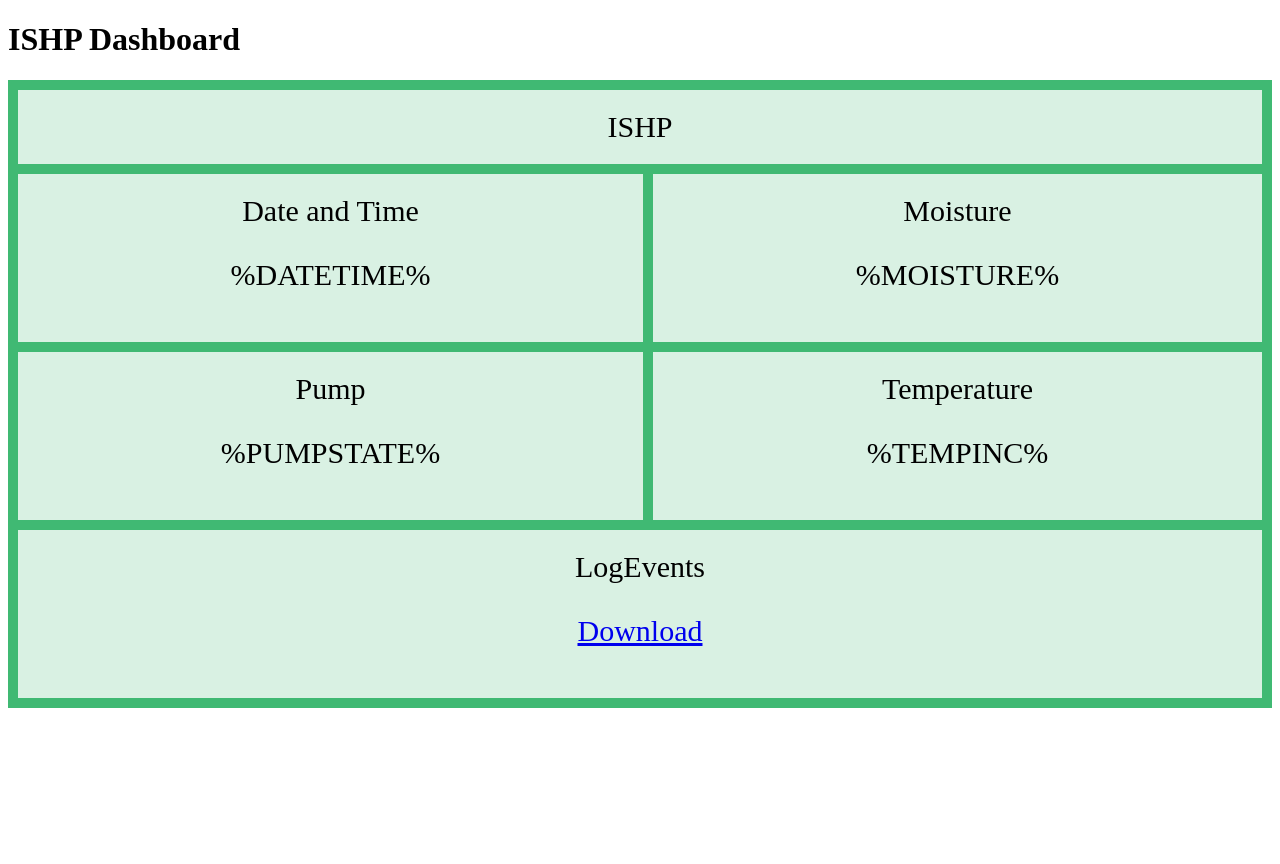
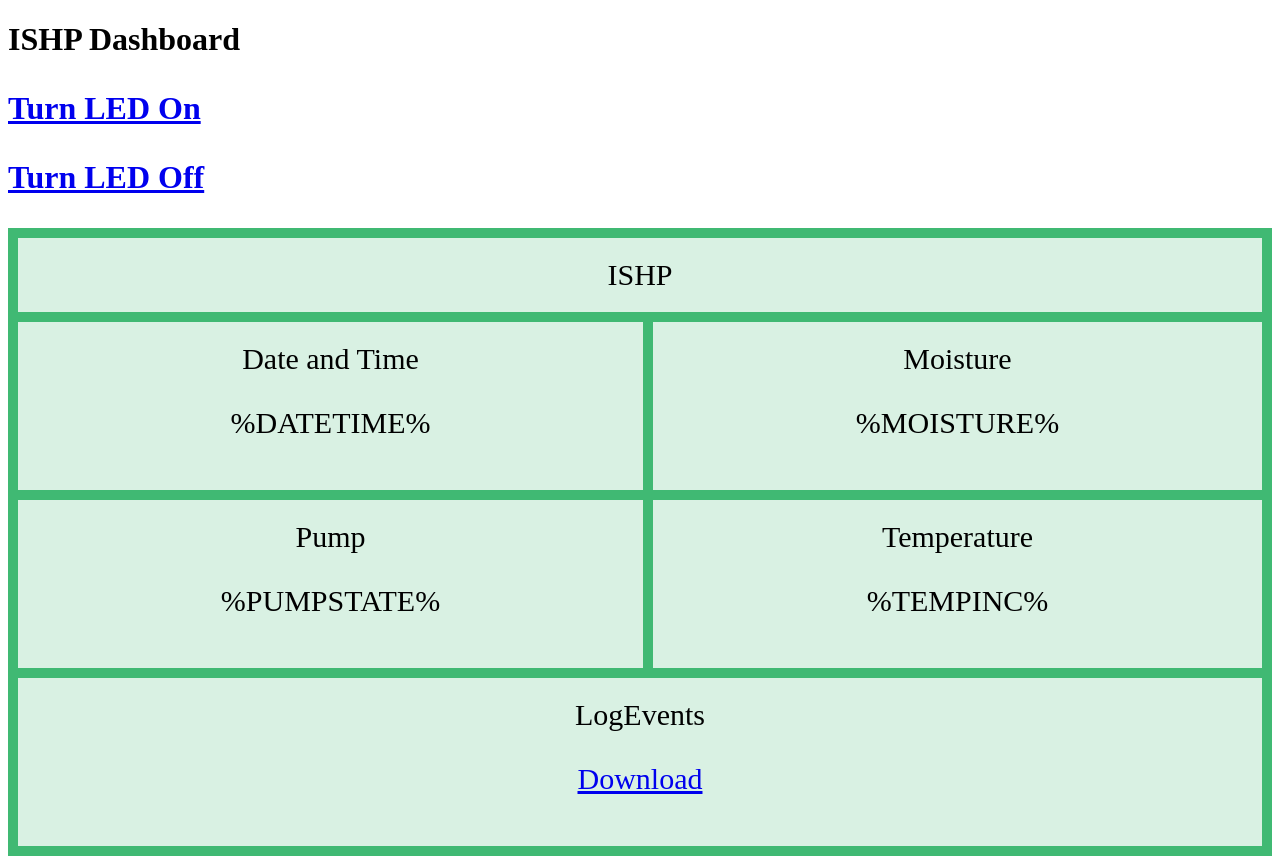
Before and after one commit to Huemanman/Smart-House-Project, a plain HTML site: page Robotics_Assignment_2/data/dashboard.html in a window 1280 px wide. Before the commit the page ends 800 px from the top, so only its background shows below. Drawn offline with Linux system fonts and the light colour scheme.

Commit message:
Update dashboard.html

```diff
--- a/Robotics_Assignment_2/data/dashboard.html
+++ b/Robotics_Assignment_2/data/dashboard.html
@@ -1,4 +1,4 @@
-<!DOCTYPE html>
+ <!DOCTYPE html>
 <html>
 <head>
 <style>
@@ -28,6 +28,10 @@
 <body>
 
 <h1>ISHP Dashboard</h1>
+<h1>
+	<p><a href="/LEDOn">Turn LED On</a></p>
+	<p><a href="/LEDOff">Turn LED Off</a></p>
+</h1>
 
 <div class="grid-container">
   <div class="item1">ISHP</div>
@@ -35,9 +39,8 @@
   <div class="item3">Moisture <p>%MOISTURE%</div>
   <div class="item4">Pump <p>%PUMPSTATE%</p></div>
   <div class="item5">Temperature <p>%TEMPINC%</p></div>
+
   <div class="item1">LogEvents<p><a href="/logOutput">Download</a></div>
-
-</div>
 
 
 </body>
```
